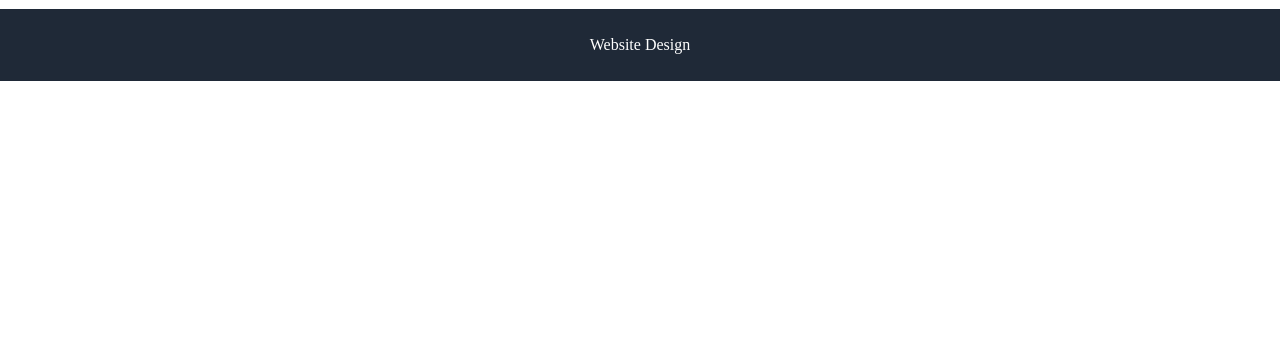
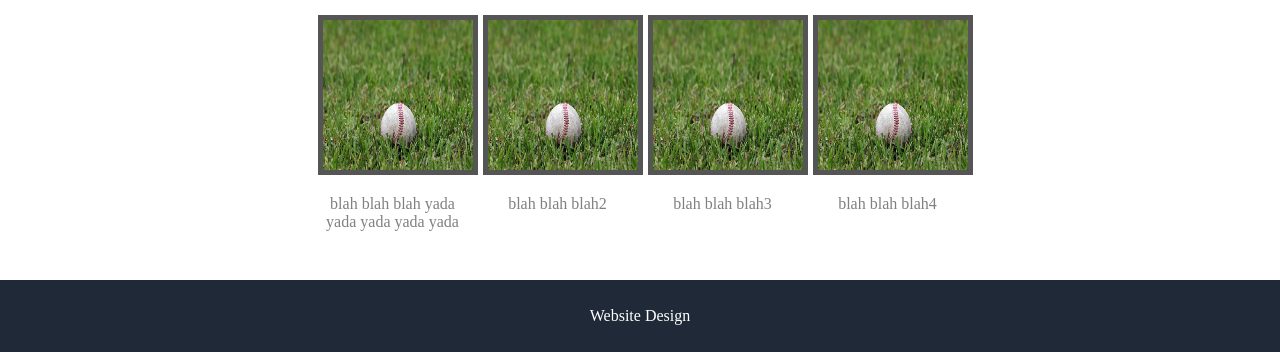
Before and after one commit to kevin-blatnik/website, a plain HTML site: page index.html in a window 1280 px wide. Shown: the part 719-1071 px from the top of the page. Before the commit the page ends 800 px from the top, so only its background shows below. Drawn offline with Linux system fonts and the light colour scheme.

Commit message:
add/format container 2 with cards

```diff
--- a/index.html
+++ b/index.html
@@ -9,7 +9,7 @@
 
 <body>
 	<div class="header">
-		<h2>Header Logo</h2>
+		<h3>Header Logo</h3>
 		<ul>
 			<li><a href="#">Log in</a></li>
 			<li><a href="#">Sign Up</a></li>
@@ -25,7 +25,27 @@
 		<img id="stadium-img" src="images/pexels-nikolai-fomin-74119142-25547638.jpg" alt="Baseball Stadium view from stands">
 	</div>
 
-
+	<div id="container-two">
+		<h2>Choose your poison</h2>
+		<div id="cards-two">
+			<div class="card">
+				<img class="card-image" id="image-card-one" src="images/baseball-4261798_640.jpg" alt="">
+				<p> blah blah blah yada yada yada yada yada</p>
+			</div>
+			<div class="card">
+				<img class="card-image" id="image-card-two" src="images/baseball-4261798_640.jpg" alt="">
+				<p> blah blah blah2</p>
+			</div>
+			<div class="card">
+				<img class="card-image" id="image-card-three" src="images/baseball-4261798_640.jpg" alt="">
+				<p> blah blah blah3</p>
+			</div>
+			<div class="card">
+				<img class="card-image" id="image-card-four" src="images/baseball-4261798_640.jpg" alt="">
+				<p> blah blah blah4</p>
+			</div>
+		</div>
+	</div>
 
 
 
--- a/style.css
+++ b/style.css
@@ -49,6 +49,30 @@ body {
 	gap: 15px;
 }
 
+#container-two {
+	display: flex;
+	flex-direction: column;
+	justify-content: center;
+	align-items: center;
+
+	background-color: white;
+	padding: 0px 100px;
+	min-height: 400px;
+}
+
+#cards-two {
+	display: flex;
+	justify-content: space-between;
+	align-items: flex-start;
+	gap: 15px;
+}
+
+.card {
+	gap: 10px;
+	text-align: center;
+	width: 150px;
+}
+
 h1 {
 	font-size: 48px;
 	font-weight: 100;
@@ -56,6 +80,12 @@ h1 {
 }
 
 h2 {
+	font-size: 36px;
+	font-weight: 100;
+	color: #1F2937;
+}
+
+h3 {
 	font-size: 24px;
 	color: #F9FAF8;
 }
@@ -86,3 +116,9 @@ button {
 	width: 500px;
 	height: auto;
 }
+
+.card-image {
+	width: 150px;
+	height: 150px;
+	border: 5px solid #555; /* need blue and rounded edges */
+}
```
Also changed, not shown: images/baseball-4261798_640.jpg (added), 1 other file.
